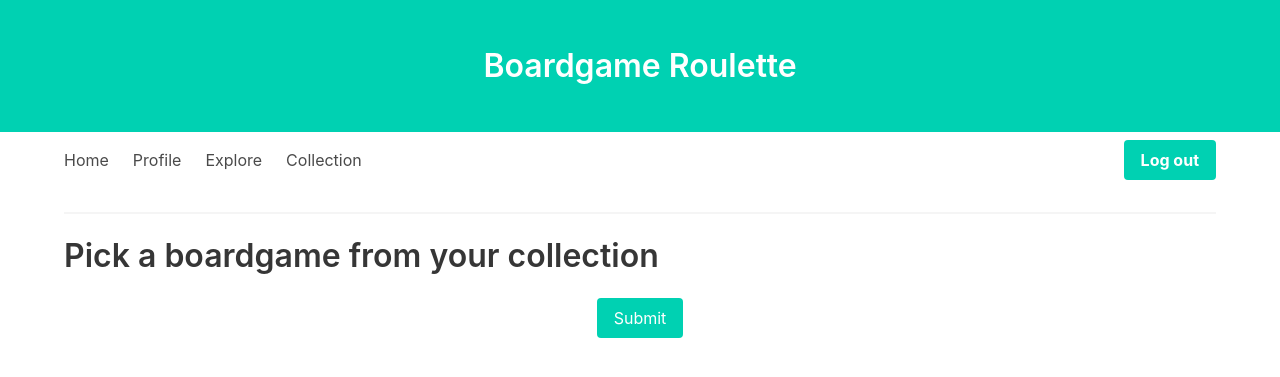
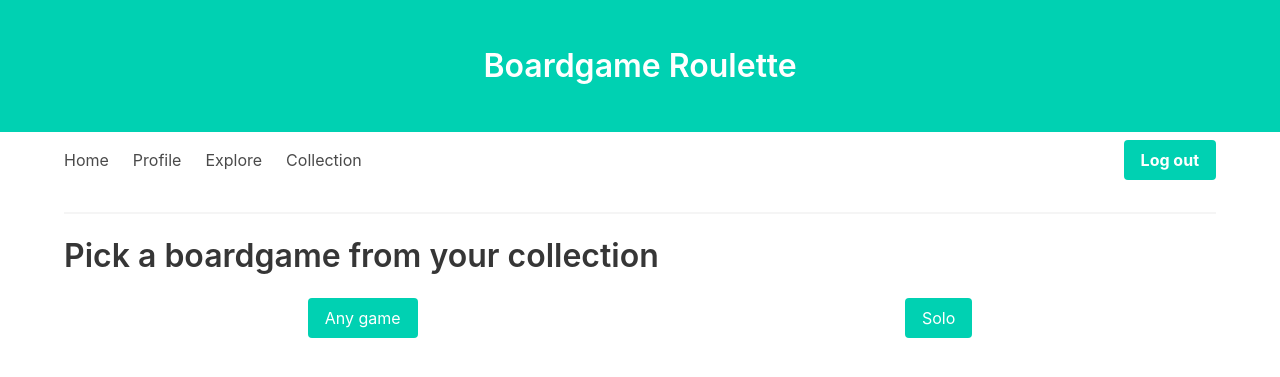
Before and after one commit to Elesh-Norn/Boardgame_Roulette, a Flask app: page /random in a window 1280 px wide. Shown: the top 377 px of the page. Run offline with Flask 2, Linux system fonts and the light colour scheme; the visitor is signed in with stand-in values (Sample User, id 1); data comes from the database, SQL or seed files in the repository.

Commit message:
draft random working + draft test

```diff
--- a/app/models.py
+++ b/app/models.py
@@ -77,9 +77,11 @@ class User(UserMixin, db.Model):
 
     # TODO remove game from collection
 
-    def random_game(self):
-        # TODO
-        return None
+    def random_game(self, **kwargs):
+        game_list = self.collection
+        for key, value in kwargs.items():
+            game_list = game_list.filter(getattr(Boardgame, str(key)) <= str(value))
+        return game_list.order_by(func.random()).first()
 
     def __repr__(self):
         return "<User {}>".format(self.username)
--- a/app/routes.py
+++ b/app/routes.py
@@ -253,8 +253,11 @@ def random():
     form = RandomGame()
     game = None
 
-    if form.validate_on_submit():
-        game = current_user.random_game()
+    if request.method == 'POST':
+        if request.form['action'] == "Solo":
+            game = current_user.random_game(player_number_max = 1)
+        elif request.form['action'] == "Any":
+            game = current_user.random_game()
         if game is None:
             flash("You do not posses games that match those criteria")
             return redirect(url_for("random"))
--- a/app/templates/random.html
+++ b/app/templates/random.html
@@ -11,13 +11,24 @@
             <div class="level-item">
                 <div class="field">
                     <p class="control">
-                        <button class="button is-primary">
-                            Submit
+                        <button class="button is-primary" name="action" value="Any">
+                            Any game
                         </button>
                     </p>
                 </div>
+
             </div>
 
+            <div class="level-item">
+                <div class="field">
+                    <p class="control">
+                        <button class="button is-primary" name="action" value="Solo">
+                        Solo
+                        </button>
+                    </p>
+                </div>
+
+            </div>
         </nav>
     </form>
 </div>
```
